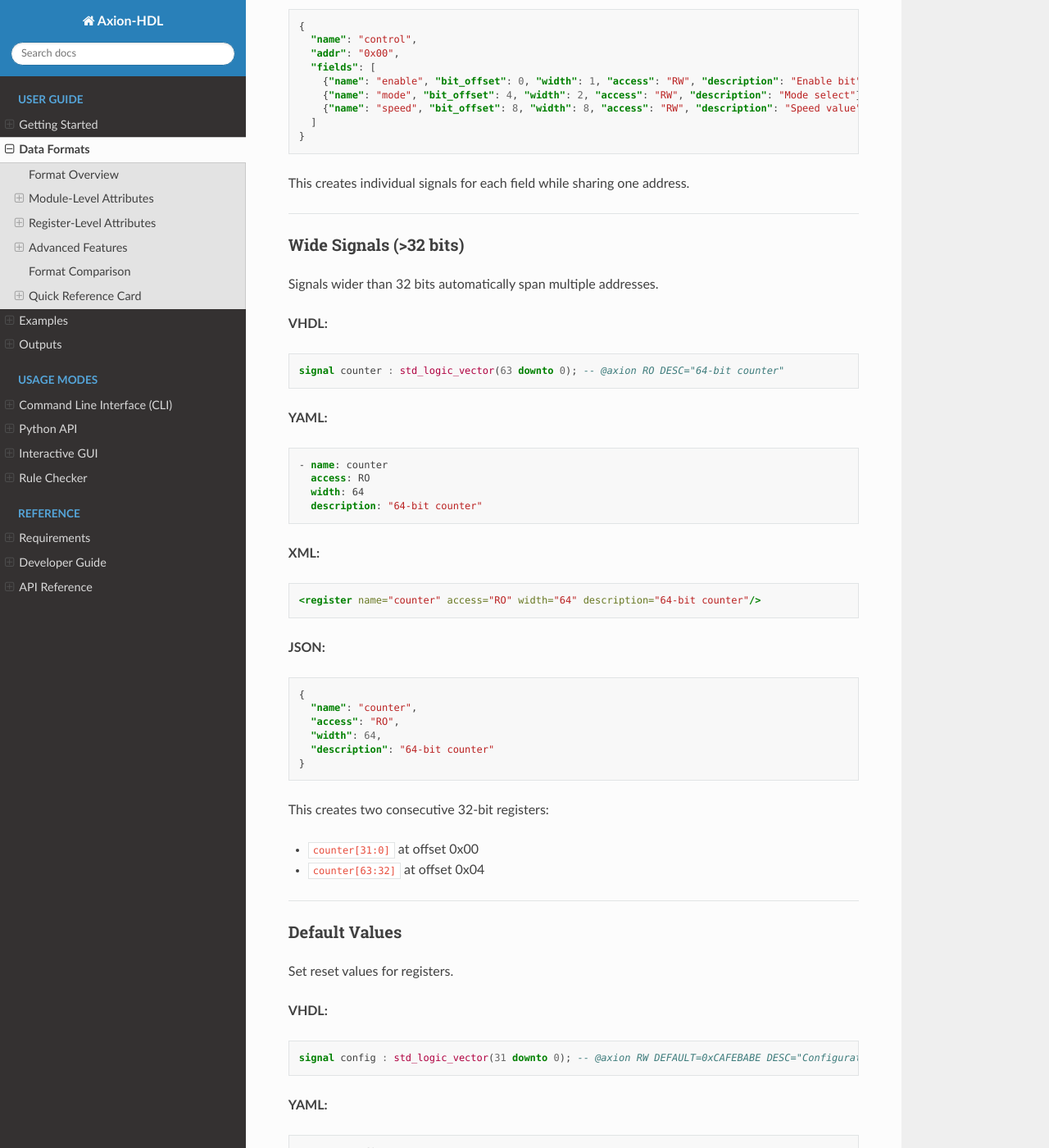
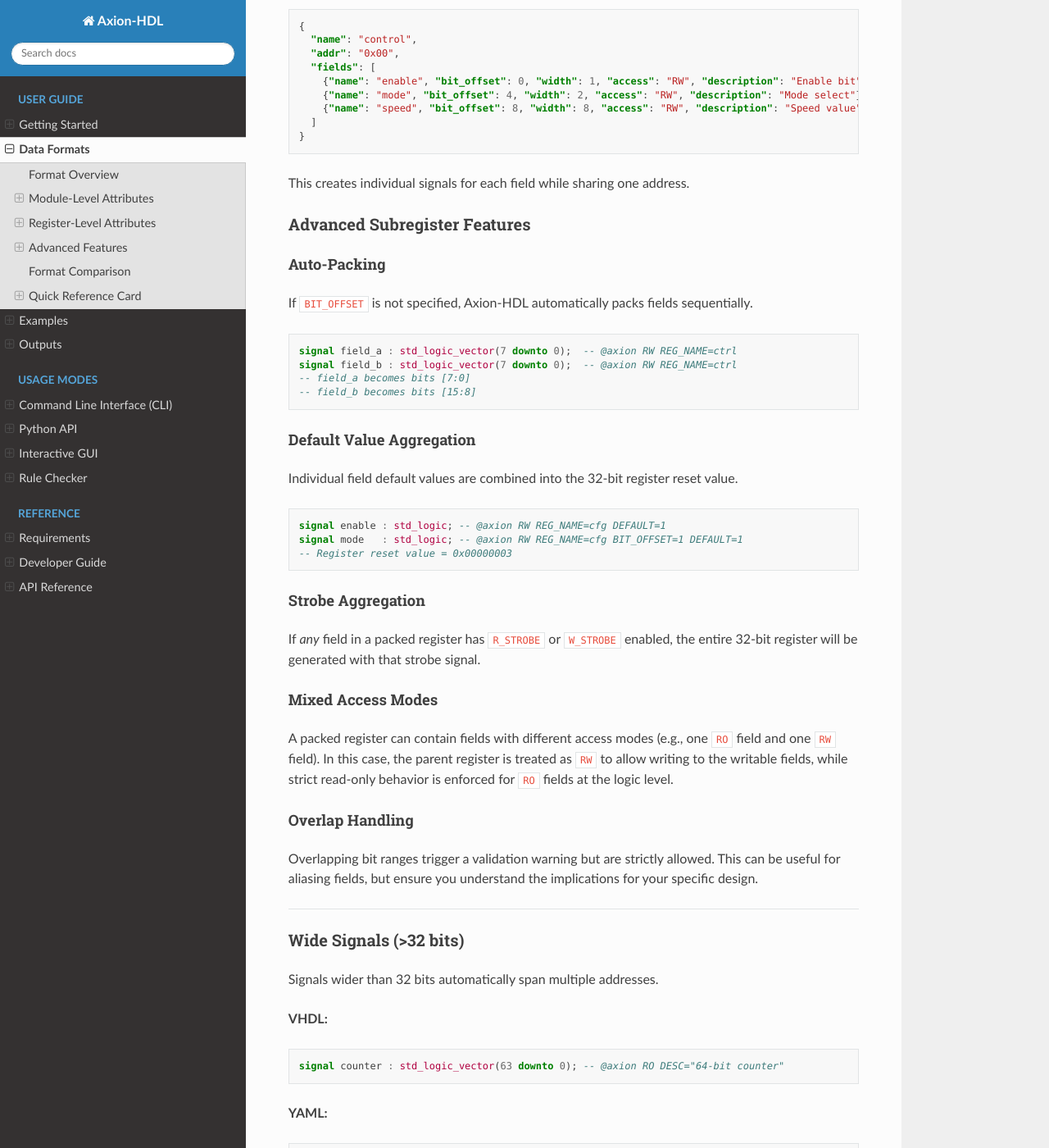
Before and after one commit to bugratufan/axion-hdl, a Sphinx documentation site: the page built from docs/source/data-formats.md, in a window 1280 px wide and 1400 px high, scrolled down 6653 px. Shown: the whole window at 82% size. Built offline with Sphinx 7.4.7 and the Read the Docs theme 3.1.0, drawn with Linux system fonts in a browser that asks for light colours.

Commit message:
docs: add advanced subregister features documentation

````diff
--- a/docs/source/data-formats.md
+++ b/docs/source/data-formats.md
@@ -296,6 +296,37 @@ signal speed  : std_logic_vector(7 downto 0);     -- @axion RW REG_NAME=control
 
 This creates individual signals for each field while sharing one address.
 
+### Advanced Subregister Features
+
+#### Auto-Packing
+If `BIT_OFFSET` is not specified, Axion-HDL automatically packs fields sequentially.
+
+```vhdl
+signal field_a : std_logic_vector(7 downto 0);  -- @axion RW REG_NAME=ctrl
+signal field_b : std_logic_vector(7 downto 0);  -- @axion RW REG_NAME=ctrl
+-- field_a becomes bits [7:0]
+-- field_b becomes bits [15:8]
+```
+
+#### Default Value Aggregation
+Individual field default values are combined into the 32-bit register reset value.
+
+```vhdl
+signal enable : std_logic; -- @axion RW REG_NAME=cfg DEFAULT=1
+signal mode   : std_logic; -- @axion RW REG_NAME=cfg BIT_OFFSET=1 DEFAULT=1
+-- Register reset value = 0x00000003
+```
+
+#### Strobe Aggregation
+If *any* field in a packed register has `R_STROBE` or `W_STROBE` enabled, the entire 32-bit register will be generated with that strobe signal.
+
+#### Mixed Access Modes
+A packed register can contain fields with different access modes (e.g., one `RO` field and one `RW` field). In this case, the parent register is treated as `RW` to allow writing to the writable fields, while strict read-only behavior is enforced for `RO` fields at the logic level.
+
+#### Overlap Handling
+Overlapping bit ranges trigger a validation warning but are strictly allowed. This can be useful for aliasing fields, but ensure you understand the implications for your specific design.
+
+
 ---
 
 ### Wide Signals (>32 bits)
````
